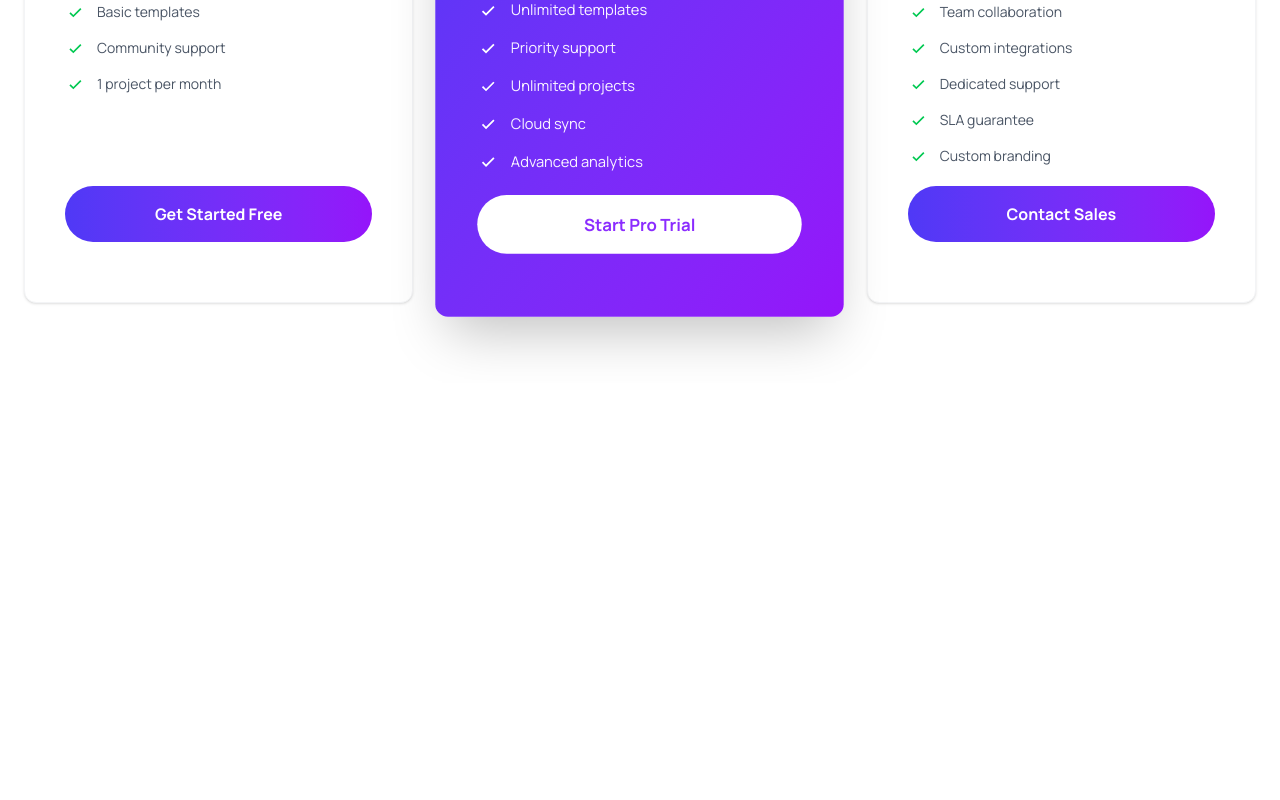
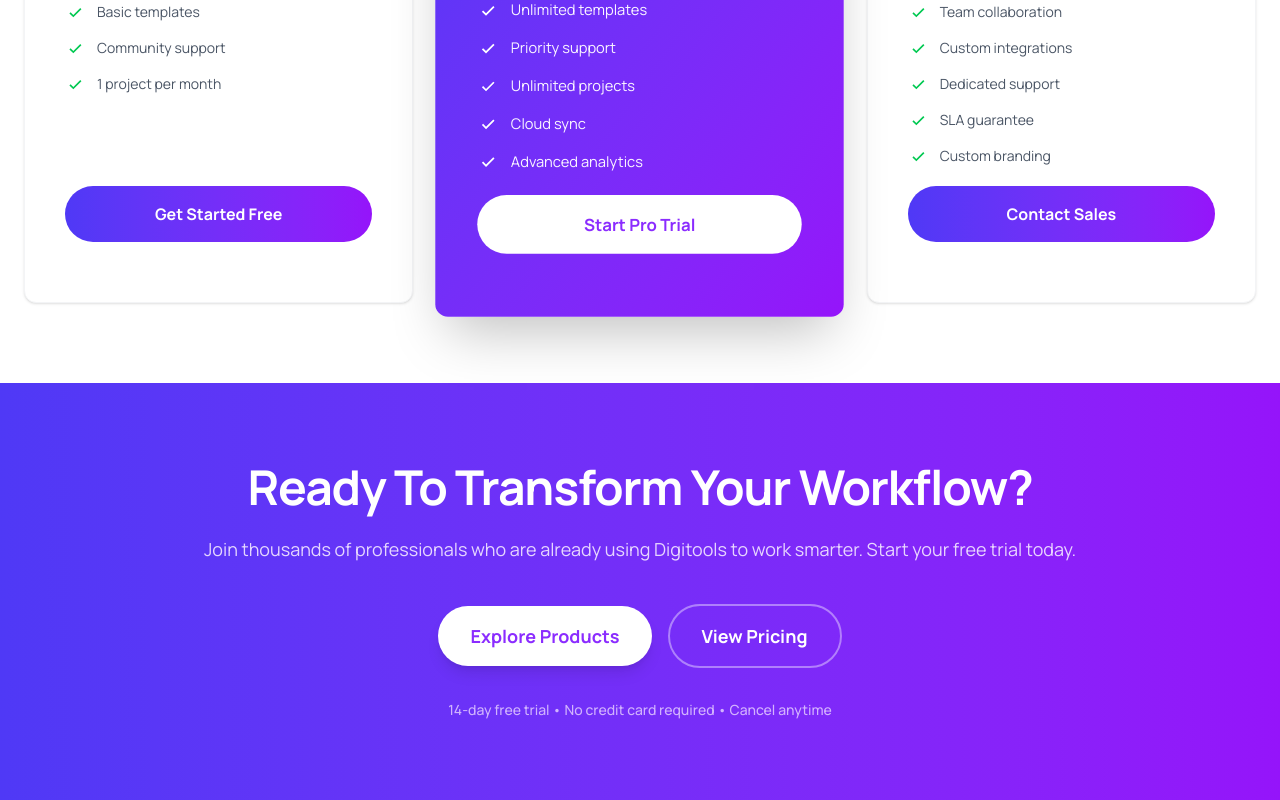
Before and after one commit to hridoy-ahmmad/DigitalTools, a React (Vite) app: page / in a window 1280 px wide. Shown: the part 3965-4765 px from the top of the page. Before the commit the page ends 4348 px from the top, so only its background shows below. Built offline with nearby package versions, Linux system fonts and the light colour scheme.

Commit message:
Call to action

```diff
--- a/src/App.jsx
+++ b/src/App.jsx
@@ -11,6 +11,7 @@
 import { Bounce, toast } from 'react-toastify'
 import GetStartedSteps from './Components/GetStartedSteps/GetStartedSteps'
 import PricingSection from './Components/PricingSection/PricingSection'
+import CallToAction from './Components/CallToAction/CallToAction'
 
 const fetchPromse = async () => {
   const res = await fetch('/tools.json')
@@ -78,6 +79,7 @@
         }
         <GetStartedSteps></GetStartedSteps>
         <PricingSection></PricingSection>
+        <CallToAction></CallToAction>
       </Suspense>
     </div >
   )
--- /dev/null
+++ b/src/Components/CallToAction/CallToAction.jsx
@@ -0,0 +1,43 @@
+import React from 'react';
+
+const CallToAction = () => {
+    return (
+        <section className="px-6 py-20 bg-linear-to-r from-[#4F39F6] to-[#9514FA]">
+            {/* Main Container with Gradient */}
+            <div className="max-w-7xl mx-auto  text-center text-white  overflow-hidden">
+
+                {/* Content */}
+                <div className="">
+                    <h2 className="text-4xl md:text-5xl font-bold mb-6 tracking-tight">
+                        Ready To Transform Your Workflow?
+                    </h2>
+
+                    <p className="text-purple-100 text-lg mb-10 leading-relaxed opacity-90">
+                        Join thousands of professionals who are already using Digitools to work smarter.
+                        Start your free trial today.
+                    </p>
+
+                    {/* Buttons */}
+                    <div className="flex flex-col sm:flex-row items-center justify-center gap-4 mb-8">
+                        <button className="bg-white text-[#8B2CFF] px-8 py-4 rounded-full font-bold text-lg hover:bg-gray-100 transition-all duration-200 w-full sm:w-auto active:scale-100 shadow-lg hover:scale-105">
+                            Explore Products
+                        </button>
+                        <button className="bg-transparent border-2 border-white/40 text-white px-8 py-4 rounded-full font-bold text-lg hover:bg-white/10 transition-all duration-200 w-full sm:w-auto active:scale-100 hover:scale-105">
+                            View Pricing
+                        </button>
+                    </div>
+
+                    {/* Bottom Trust Text */}
+                    <p className="text-sm text-purple-200 font-medium opacity-80">
+                        14-day free trial • No credit card required • Cancel anytime
+                    </p>
+                </div>
+
+                {/* Decorative subtle glow (Optional) */}
+                <div className="absolute top-0 left-0 w-full h-full bg-white opacity-[0.03] pointer-events-none"></div>
+            </div>
+        </section>
+    );
+};
+
+export default CallToAction;
--- a/src/Components/PricingSection/PricingSection.jsx
+++ b/src/Components/PricingSection/PricingSection.jsx
@@ -41,7 +41,7 @@
                 </div>
 
                 {/* Pricing Cards Grid */}
-                <div className="grid grid-cols-1 md:grid-cols-3 gap-8 items-stretch">
+                <div className="grid grid-cols-1 md:grid-cols-3 gap-8 ">
                     {plans.map((plan, index) => (
                         <PricingCard key={index} plan={plan}></PricingCard>
                     ))}
--- a/src/Components/Tools.jsx/ToolCard.jsx
+++ b/src/Components/Tools.jsx/ToolCard.jsx
@@ -49,7 +49,7 @@
                     {/* Buy Now Button */}
                     <button
                         onClick={() => handleAddCart(item)}
-                        className="w-full buttonPrimary text-white font-bold py-5 rounded-[24px] text-xl transition-colors duration-200 my-4">
+                        className="w-full buttonPrimary text-white font-bold py-5  text-xl  duration-200 my-4 active:scale-100! ">
                         Buy Now
                     </button>
                 </div>
```
